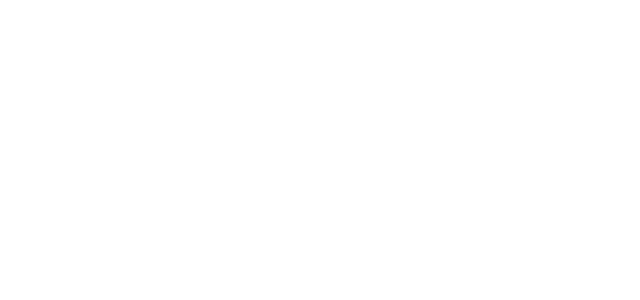
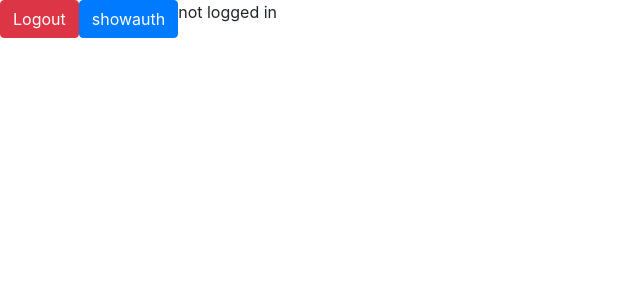
Before and after one commit to prime-infinity/itenx, a React (Create React App) app: page / in a window 1280 px wide. Shown: the top 300 px of the page, without its empty margins (0-640 px from the left). Built offline with nearby package versions, Linux system fonts and the light colour scheme; data requests are answered from the project's data file.

Commit message:
learning context api,global state

```diff
--- a/src/index.js
+++ b/src/index.js
@@ -3,13 +3,16 @@ import ReactDOM from 'react-dom';
 import {BrowserRouter} from 'react-router-dom'
 
 import App from './App';
+import {AuthStatusProvider} from './store/authStatus'
 import reportWebVitals from './reportWebVitals';
 
 ReactDOM.render(
   <React.StrictMode>
-    <BrowserRouter>
-      <App />
-    </BrowserRouter>
+    <AuthStatusProvider>
+      <BrowserRouter>
+        <App />
+      </BrowserRouter>
+    </AuthStatusProvider>
   </React.StrictMode>,
   document.getElementById('root')
 );
--- a/src/pages/Home.js
+++ b/src/pages/Home.js
@@ -1,7 +1,11 @@
 
 import httpOps from '../services/http'
-import { useState, useEffect } from 'react';
+import { useState, useEffect, useContext } from 'react';
+
+import AuthStatusContext from '../store/authStatus'
+
 const Home = () =>{
+    const authCtx = useContext(AuthStatusContext);
 
     const [stuff, setStuff] = useState([])
 
@@ -19,8 +23,25 @@ const Home = () =>{
         })
     }
 
+    function logoutUnauth(){
+        authCtx.unAuthenticate({
+            auth:false,
+        })
+
+        console.log(authCtx.auth)
+    }
+    function showAuth(){
+
+        console.log(authCtx.auth)
+    }
+
     return(
         <div className="row">
+
+            <button className="btn btn-danger" onClick={logoutUnauth}>Logout</button>
+            <button className="btn btn-primary" onClick={showAuth}>showauth</button>
+
+            {authCtx.auth.name ? 'logged in' : 'not logged in'}
 
             {stuff.map((stuffs) => {
                 <div className="col-3" key={stuffs.id}>
--- a/src/pages/auth/Login.js
+++ b/src/pages/auth/Login.js
@@ -4,10 +4,13 @@ import { Link } from 'react-router-dom';
 import '../../index.css'
 
 import httpOps from '../../services/http'
-import { useState } from 'react';
+import { useState, useContext } from 'react';
 import { useHistory } from 'react-router-dom';
+import AuthStatusContext from '../../store/authStatus'
+
 
 function Login(){
+    const authCtx = useContext(AuthStatusContext);
 
     const [name, setName] = useState('');
     const [password, setPassword] = useState('');
@@ -17,7 +20,11 @@ function Login(){
         httpOps.login(name,password)
         .then((res) => {
             if(res.data.length > 0){
+
+                authCtx.authenticate(res.data[0])
+
                 history.push('/')
+
             }else{
                alert("leave")
             }
--- /dev/null
+++ b/src/store/authStatus.js
@@ -0,0 +1,29 @@
+import { createContext, useState } from 'react';
+
+const AuthStatusContext = createContext({
+    auth:false,
+});
+
+export function AuthStatusProvider(props){
+    const [authStatus, setAuth] = useState(AuthStatusContext._currentValue)
+
+    function authenticateHandler(status){
+        setAuth(status)
+    }
+
+    function unAuthenticateHandler(status){
+        setAuth(status)
+    }
+
+    const context = {
+        auth:authStatus,
+        authenticate:authenticateHandler,
+        unAuthenticate:unAuthenticateHandler,
+    };
+
+    return <AuthStatusContext.Provider  value={context}>
+        {props.children}
+    </AuthStatusContext.Provider>
+}
+
+export default AuthStatusContext;
```
